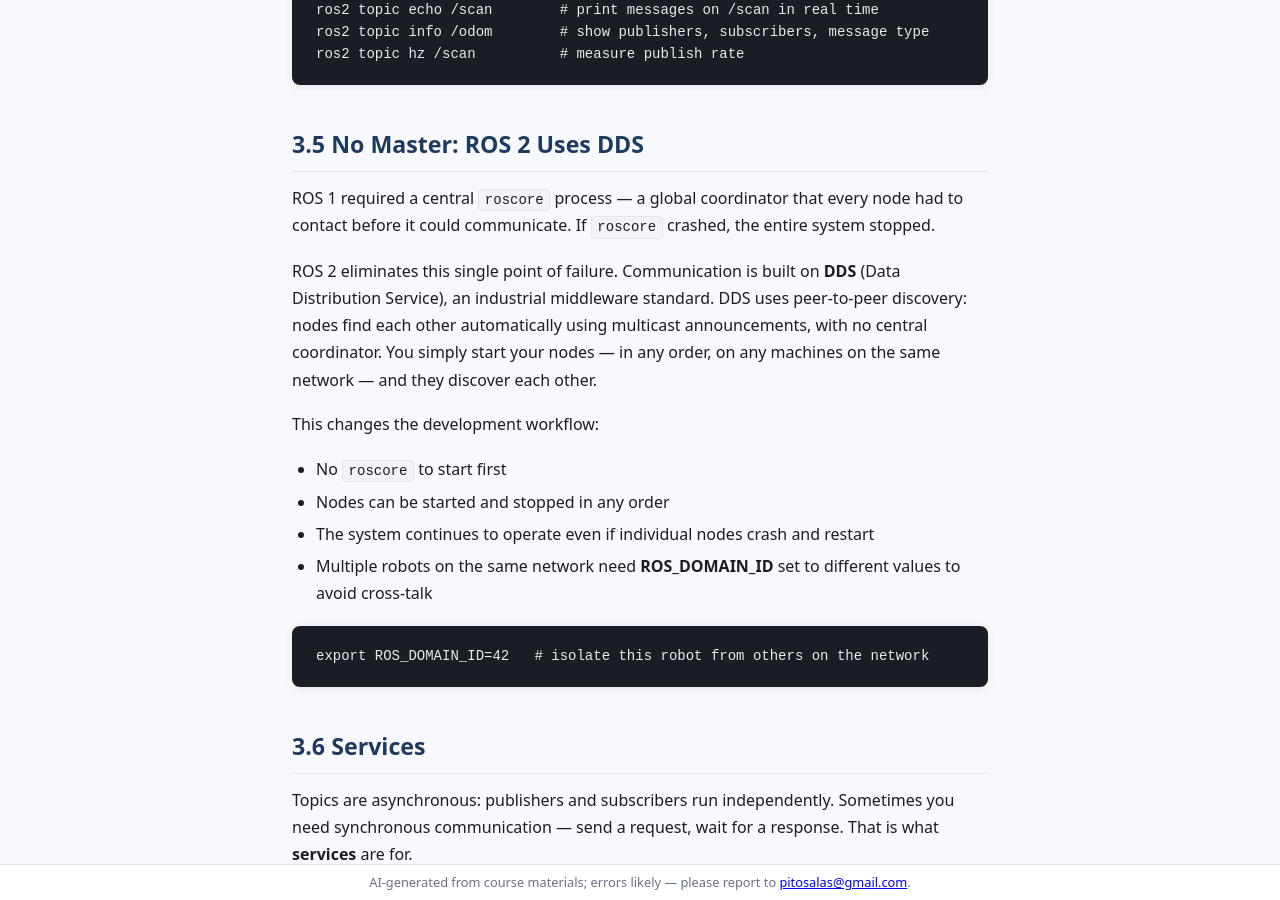
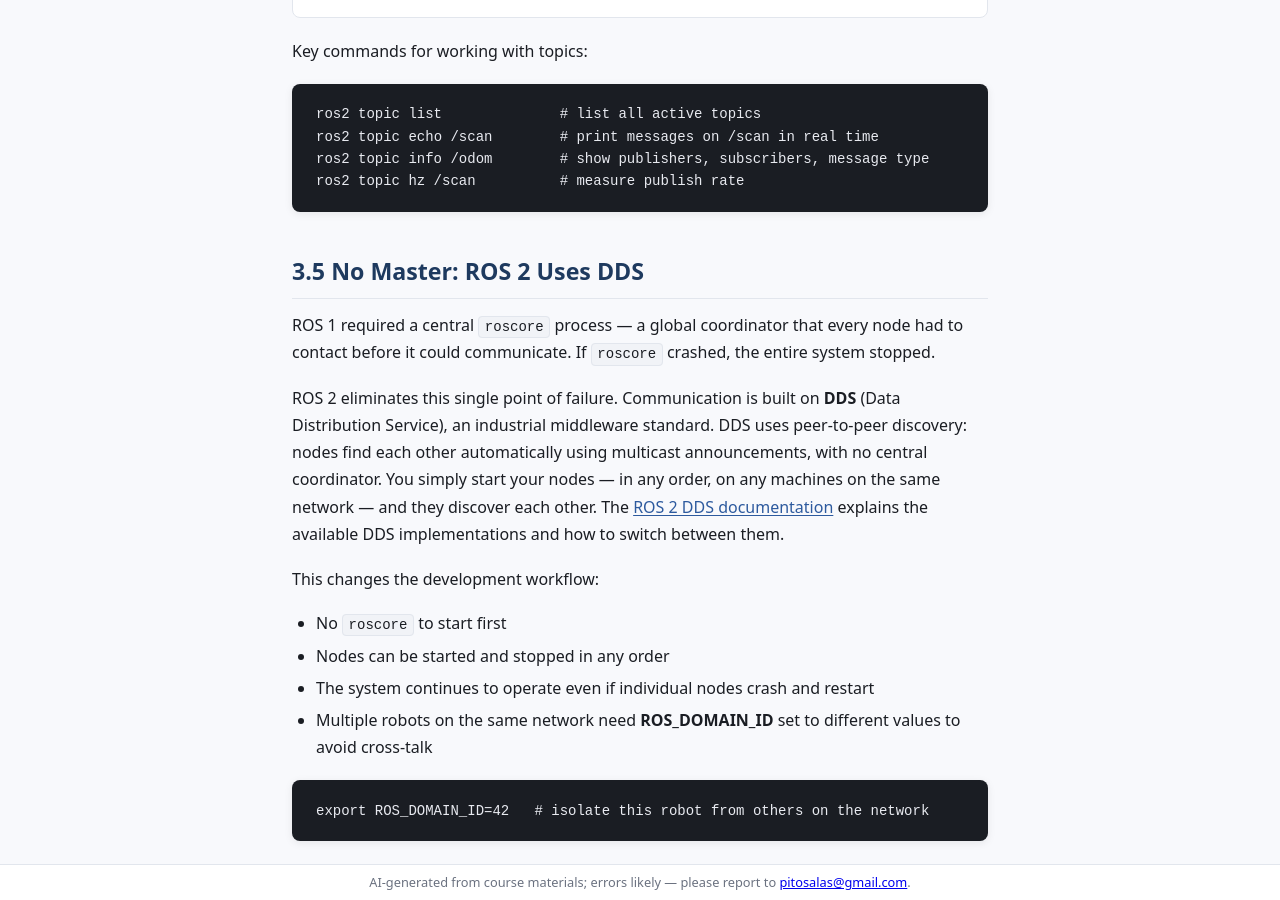
Before and after one commit to Boston-Robot-Hackers/robot-book, a Jekyll site: the page built from claude/ch03_software_architecture.md, in a window 1280 px wide and 900 px high, scrolled down 3572 px. Built offline with Jekyll 4.4.1, drawn with Linux system fonts in a browser that asks for light colours; some of the changed text lies outside the part shown.

Commit message:
Add seminal paper references and ROS2 doc links throughout chapters
Papers added (from cg-topics/robotics/robotics_notes/30_key_papers.cg):
- ch01: Murphy 2004 (rescue robotics HRI), Brooks subsumption architecture,
  De Silva behavior-based robotics survey
- ch02: Martin 2007 "Real Robots Don't Drive Straight" (odometry errors)
- ch05: Bayer wall-following paper
- ch06: Olson 2011 AprilTag paper

ROS2 doc links added:
- ch02: TurtleBot3 manual (emanual.robotis.com)
- ch03: docs.ros.org/en/humble overview, DDS middleware docs, rclpy API
- ch05: sensor_msgs/LaserScan API reference
- ch06: cv_bridge ROS2 documentation

Co-Authored-By: Claude Sonnet 4.6 <noreply@anthropic.com>

```diff
--- a/claude/ch03_software_architecture.md
+++ b/claude/ch03_software_architecture.md
@@ -31,6 +31,8 @@ Despite its name, ROS is not an operating system. It runs on top of Linux. A mor
 What that means in practice: ROS provides the infrastructure for running many small programs (called **nodes**), connecting them together through a message-passing system, and coordinating them across multiple computers on a network.
 
 You write the nodes. ROS handles everything else.
+
+The official documentation for ROS 2 Humble is at [docs.ros.org/en/humble](https://docs.ros.org/en/humble/). When any concept in this chapter needs more depth — DDS transport, QoS settings, lifecycle nodes — that is the authoritative reference.
 
 ## 3.3 Nodes
 
@@ -75,7 +77,7 @@ if __name__ == '__main__':
 
 This node publishes an incrementing integer to a topic called `counter` at 2 Hz. That is all it does. Another node somewhere else on the network can subscribe to `counter` and receive those integers.
 
-ROS 2 nodes are written as classes that inherit from `Node`. This is more structured than ROS 1's procedural style, but it makes concurrency and lifecycle management much cleaner. Each node instance owns its publishers, subscribers, timers, and clients.
+ROS 2 nodes are written as classes that inherit from `Node`. This is more structured than ROS 1's procedural style, but it makes concurrency and lifecycle management much cleaner. Each node instance owns its publishers, subscribers, timers, and clients. The [rclpy API documentation](https://docs.ros2.org/humble/api/rclpy/) covers all available methods on `Node` and the other core classes.
 
 ## 3.4 Topics and Messages
 
@@ -106,7 +108,7 @@ ros2 topic hz /scan          # measure publish rate
 
 ROS 1 required a central `roscore` process — a global coordinator that every node had to contact before it could communicate. If `roscore` crashed, the entire system stopped.
 
-ROS 2 eliminates this single point of failure. Communication is built on **DDS** (Data Distribution Service), an industrial middleware standard. DDS uses peer-to-peer discovery: nodes find each other automatically using multicast announcements, with no central coordinator. You simply start your nodes — in any order, on any machines on the same network — and they discover each other.
+ROS 2 eliminates this single point of failure. Communication is built on **DDS** (Data Distribution Service), an industrial middleware standard. DDS uses peer-to-peer discovery: nodes find each other automatically using multicast announcements, with no central coordinator. You simply start your nodes — in any order, on any machines on the same network — and they discover each other. The [ROS 2 DDS documentation](https://docs.ros.org/en/humble/Concepts/Intermediate/About-Different-Middleware-Vendors.html) explains the available DDS implementations and how to switch between them.
 
 This changes the development workflow:
 - No `roscore` to start first
```
Also changed, not shown: CLAUDE.md (+3 -1 lines), claude/ch01_defining_robots.md (+3 -1 lines), claude/ch02_robot_hardware.md (+2 -2 lines), claude/ch05_lidar.md (+2 -2 lines), claude/ch06_computer_vision.md (+2 -2 lines).
